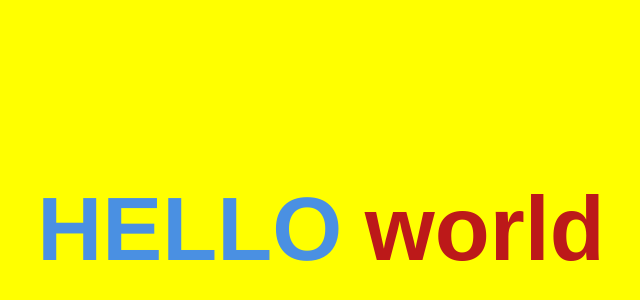
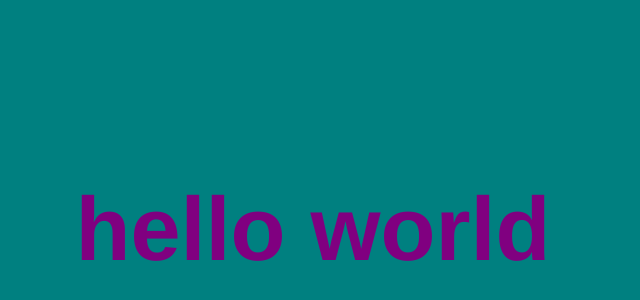
Before and after one commit to ilikhachev42/hello-there, a plain HTML site: page index.html in a window 1280 px wide. Shown: the part 142-442 px from the top of the page, without its empty margins (327-967 px from the left). Drawn offline with Linux system fonts and the light colour scheme.

Commit message:
Added teal background, text now purple and uniform.

```diff
--- a/index.html
+++ b/index.html
@@ -7,43 +7,24 @@
         <meta charset="utf-8">
         <meta name="viewport" content="width=device-width, initial-scale=1, shrink-to-fit=no">
 
-        <title>Heyyyyy</title>
+        <title>Hi</title>
 
         <style>
-            #screen {
-                background-color: yellow;
-                height: 100vh;
-                width: 100vw;
+
+            html {
+                background-color: teal;
             }
 
             h1 {
                 text-align: center;
                 margin-top: 40vh;
                 font-size: 90px;
-            }
-
-            .word-1 {
-                text-transform: uppercase;
-                color: rgb(74, 144, 226);
+                color: purple;
                 font-family: Helvetica, sans-serif;
             }
-
-            .word-2 {
-                color: #bc1919;
-                font-family: Avenir, sans-serif;
-
-            }
         </style>
-
     </head>
-
-    <body id="screen">
-        <h1>
-            <span class="word-1">hello</span>
-            <span class="word-2">world</span>
-        </h1>
-        <script>
-            console.log("This page doesn't actually need JavaScript... but if it did, we could put it here. You can delete the script tags.")
-        </script>
+    <body>
+            <h1>hello world</h1>
     </body>
 </html>
```
